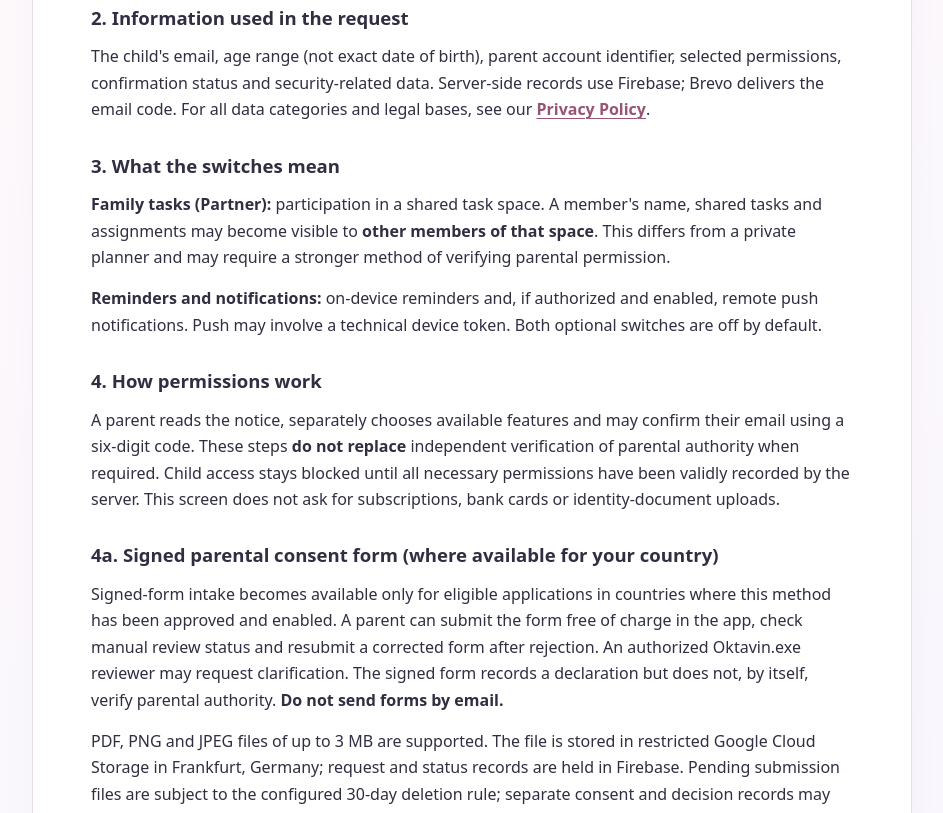
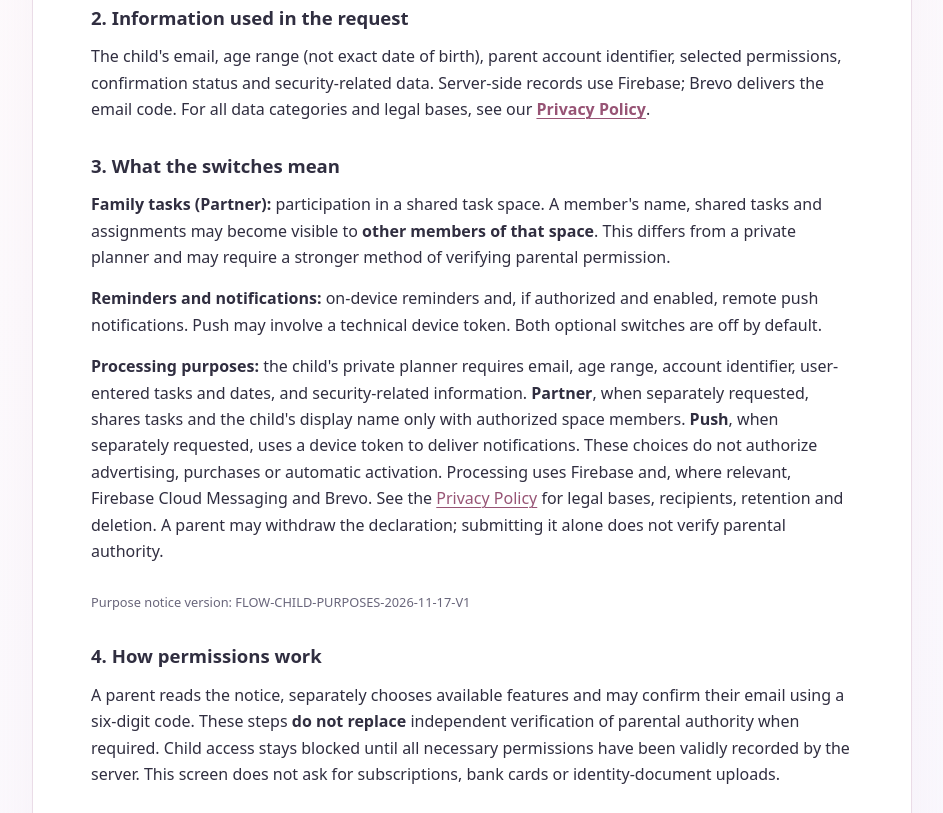
Before and after one commit to oktavinexe/oktavinexe.github.io, a plain HTML site: page projects/oktavin-flow/parents/index.html in a window 1280 px wide. Shown: the part 454-1267 px from the top of the page, without its empty margins (168-1111 px from the left). Drawn offline with Linux system fonts and the light colour scheme.

Commit message:
Document versioned child processing purposes for parental decisions in four languages

```diff
--- a/projects/oktavin-flow/parents/index.html
+++ b/projects/oktavin-flow/parents/index.html
@@ -17,6 +17,8 @@ a.cta{display:inline-block;background:#915b82;color:white;padding:11px 18px;bord
 <h2>3. Что означают переключатели</h2>
 <p><strong>Семейные задачи (Partner)</strong> — возможность работать в общем пространстве задач. Имя участника, задачи и назначения могут стать видны <strong>другим участникам пространства</strong>. Это не то же самое, что личный планер, и может требовать дополнительного способа подтверждения родительского разрешения.</p>
 <p><strong>Напоминания и уведомления</strong> — локальные уведомления устройства и, когда они разрешены и включены, серверные push. Push может использовать технический токен устройства. Оба необязательных переключателя по умолчанию выключены.</p>
+<p><strong>Цели обработки:</strong> личный планер ребёнка требует адрес email, возрастную группу, идентификатор аккаунта, введённые задания и даты, а также данные безопасности. <strong>Partner</strong> по отдельному запросу открывает совместные задания и имя ребёнка только разрешённым участникам пространства. <strong>Push</strong> по отдельному запросу использует токен устройства для доставки уведомлений. Эти разрешения не включают рекламу, покупки или автоматическую активацию аккаунта. Для работы используются Firebase и, при соответствующих функциях, Firebase Cloud Messaging и Brevo. Подробности о правовых основаниях, получателях, хранении и удалении — в <a href="../privacy/index.html">политике конфиденциальности</a>. Родитель может отозвать заявление; его отправка сама по себе не подтверждает родительские полномочия.</p>
+<p class="version">Версия сведений о целях: FLOW-CHILD-PURPOSES-2026-11-17-V1</p>
 <h2>4. Как предоставляется разрешение</h2>
 <p>Родитель изучает уведомление, отдельно выбирает доступные функции и может подтвердить свой email шестизначным кодом. Эти действия <strong>не заменяют</strong> независимое подтверждение родительских полномочий там, где оно требуется. Детский доступ остаётся закрытым, пока сервер не зафиксирует все необходимые действительные разрешения. Подписка, банковская карта или отправка документов не запрашиваются на данном экране.</p>
 <h2>4a. Подписанная форма родительского согласия (если доступна для вашей страны)</h2>
@@ -33,6 +35,8 @@ a.cta{display:inline-block;background:#915b82;color:white;padding:11px 18px;bord
 <h2>3. What the switches mean</h2>
 <p><strong>Family tasks (Partner):</strong> participation in a shared task space. A member's name, shared tasks and assignments may become visible to <strong>other members of that space</strong>. This differs from a private planner and may require a stronger method of verifying parental permission.</p>
 <p><strong>Reminders and notifications:</strong> on-device reminders and, if authorized and enabled, remote push notifications. Push may involve a technical device token. Both optional switches are off by default.</p>
+<p><strong>Processing purposes:</strong> the child's private planner requires email, age range, account identifier, user-entered tasks and dates, and security-related information. <strong>Partner</strong>, when separately requested, shares tasks and the child's display name only with authorized space members. <strong>Push</strong>, when separately requested, uses a device token to deliver notifications. These choices do not authorize advertising, purchases or automatic activation. Processing uses Firebase and, where relevant, Firebase Cloud Messaging and Brevo. See the <a href="../privacy/index.html">Privacy Policy</a> for legal bases, recipients, retention and deletion. A parent may withdraw the declaration; submitting it alone does not verify parental authority.</p>
+<p class="version">Purpose notice version: FLOW-CHILD-PURPOSES-2026-11-17-V1</p>
 <h2>4. How permissions work</h2>
 <p>A parent reads the notice, separately chooses available features and may confirm their email using a six-digit code. These steps <strong>do not replace</strong> independent verification of parental authority when required. Child access stays blocked until all necessary permissions have been validly recorded by the server. This screen does not ask for subscriptions, bank cards or identity-document uploads.</p>
 <h2>4a. Signed parental consent form (where available for your country)</h2>
@@ -49,6 +53,8 @@ a.cta{display:inline-block;background:#915b82;color:white;padding:11px 18px;bord
 <h2>3. Bedeutung der Schalter</h2>
 <p><strong>Familienaufgaben (Partner):</strong> Mitwirkung in einem gemeinsamen Aufgabenbereich. Anzeigenamen, geteilte Aufgaben und Zuweisungen können <strong>anderen Mitgliedern dieses Bereichs</strong> sichtbar werden. Das unterscheidet sich vom privaten Planer und kann eine stärkere Bestätigung der elterlichen Freigabe erfordern.</p>
 <p><strong>Erinnerungen und Benachrichtigungen:</strong> lokale Erinnerungen am Gerät und, wenn ausdrücklich freigegeben und aktiviert, Push-Nachrichten. Push kann ein technisches Gerätetoken erfordern. Beide optionalen Schalter sind zunächst ausgeschaltet.</p>
+<p><strong>Verarbeitungszwecke:</strong> Der private Planer des Kindes benötigt E-Mail-Adresse, Altersgruppe, Kontokennung, selbst eingegebene Aufgaben und Termine sowie Sicherheitsdaten. <strong>Partner</strong> gibt auf gesonderten Antrag gemeinsame Aufgaben und den Anzeigenamen des Kindes nur für berechtigte Mitglieder des Bereichs frei. <strong>Push</strong> verwendet auf gesonderten Antrag ein Gerätetoken zur Zustellung von Benachrichtigungen. Diese Auswahl erlaubt weder Werbung noch Käufe oder eine automatische Kontoaktivierung. Eingesetzt werden Firebase und je nach Funktion Firebase Cloud Messaging und Brevo. Rechtsgrundlagen, Empfänger, Speicherdauer und Löschung beschreibt die <a href="../privacy/index.html">Datenschutzerklärung</a>. Eltern können die Erklärung widerrufen; deren Abgabe allein weist keine elterliche Berechtigung nach.</p>
+<p class="version">Version der Zweckinformationen: FLOW-CHILD-PURPOSES-2026-11-17-V1</p>
 <h2>4. Wie eine Freigabe funktioniert</h2>
 <p>Eltern lesen die Hinweise, wählen verfügbare Funktionen einzeln aus und können ihre E-Mail-Adresse mit einem sechsstelligen Code bestätigen. Diese Schritte <strong>ersetzen nicht</strong> die gegebenenfalls erforderliche unabhängige Prüfung der elterlichen Berechtigung. Der Kinderzugang bleibt gesperrt, bis der Server alle erforderlichen wirksamen Freigaben registriert hat. Auf diesem Bildschirm werden weder Abo, Zahlungskarte noch Ausweisdokument-Upload verlangt.</p>
 <h2>4a. Unterschriebenes Einwilligungsformular (sofern in Ihrem Land verfügbar)</h2>
@@ -65,6 +71,8 @@ a.cta{display:inline-block;background:#915b82;color:white;padding:11px 18px;bord
 <h2>3. Що означають перемикачі</h2>
 <p><strong>Сімейні завдання (Partner)</strong> — участь у спільному просторі завдань. Ім'я, завдання та призначення можуть бути видимі <strong>іншим учасникам цього простору</strong>. Це не те саме, що приватний планувальник, і може вимагати додаткової перевірки батьківського дозволу.</p>
 <p><strong>Нагадування та сповіщення</strong> — локальні нагадування на пристрої та, якщо дозволено й увімкнено, серверні push. Для push може знадобитися технічний токен пристрою. Обидва необов'язкові перемикачі спочатку вимкнені.</p>
+<p><strong>Цілі обробки:</strong> особистий планувальник дитини потребує email, вікової групи, ідентифікатора акаунта, введених завдань і дат, а також даних безпеки. <strong>Partner</strong> за окремим запитом відкриває спільні завдання та ім'я дитини лише уповноваженим учасникам простору. <strong>Push</strong> за окремим запитом використовує токен пристрою для надсилання сповіщень. Ці дозволи не охоплюють рекламу, покупки чи автоматичну активацію акаунта. Використовуються Firebase і, залежно від функції, Firebase Cloud Messaging та Brevo. Правові підстави, отримувачі, строки зберігання й видалення описані в <a href="../privacy/index.html">політиці конфіденційності</a>. Батьки можуть відкликати заяву; саме подання не підтверджує батьківських повноважень.</p>
+<p class="version">Версія відомостей про цілі: FLOW-CHILD-PURPOSES-2026-11-17-V1</p>
 <h2>4. Як надається дозвіл</h2>
 <p>Батьки читають інформацію, окремо вибирають функції та можуть підтвердити свою пошту шестизначним кодом. Ці кроки <strong>не замінюють</strong> незалежної перевірки батьківських повноважень, коли вона необхідна. Дитячий доступ залишається закритим, доки сервер не зафіксує всі належні дозволи. На цьому екрані не вимагають підписку, банківську картку чи завантаження документів.</p>
 <h2>4а. Підписана форма батьківської згоди (якщо доступна у вашій країні)</h2>
```
